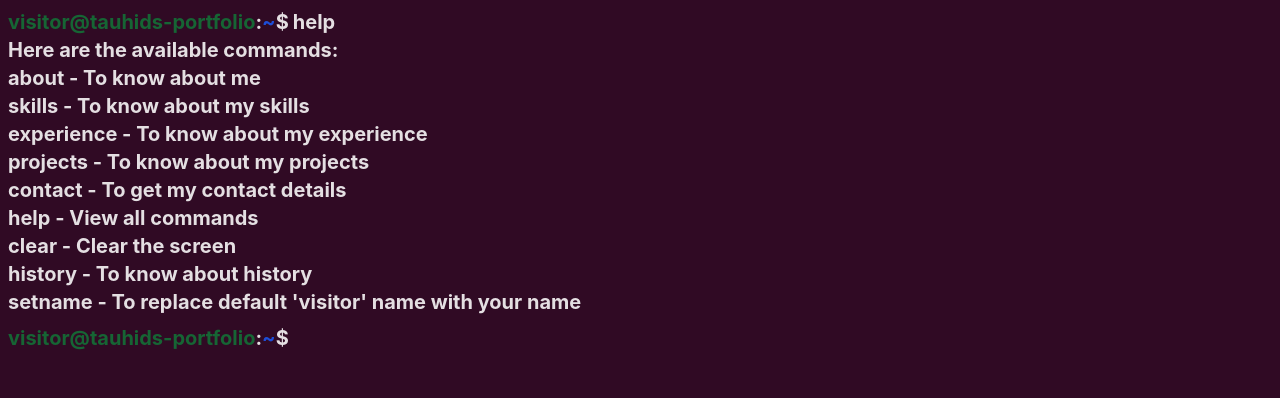
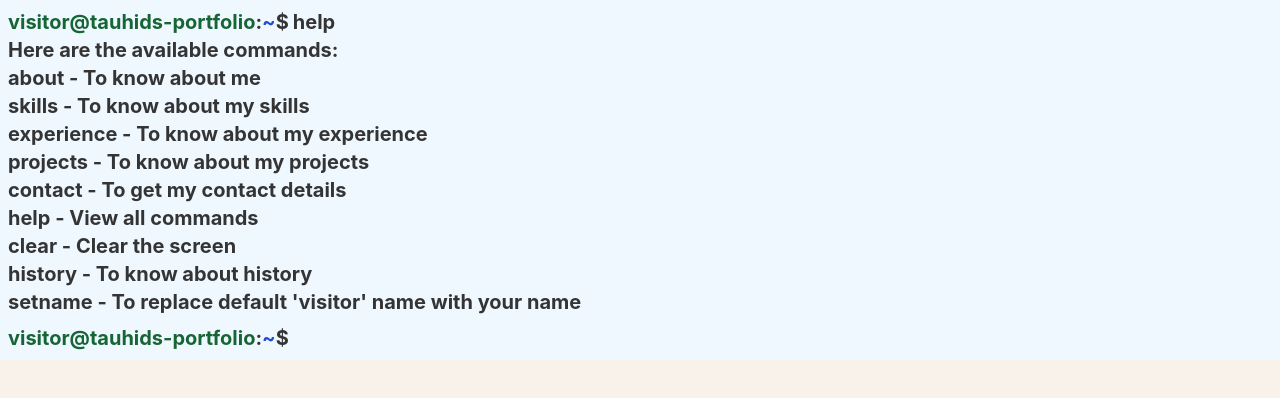
Before and after one commit to thtauhid/terminal-portfolio, a React (Vite) app: page / in a window 1280 px wide. Shown: the top 398 px of the page. Built offline with nearby package versions, Linux system fonts and the light colour scheme; what queue-typescript would draw is missing.

Commit message:
Added Ios Development

```diff
--- a/data.json
+++ b/data.json
@@ -63,6 +63,10 @@
         {
           "label": "Real-time Chat Application",
           "value": "Developed a cutting-edge messaging app with real-time capabilities, supporting both group chats and a fun array of emojis."
+        },
+        {
+          "label": "Ios Development",
+          "value": "IOS development involves creating mobile applications specifically for Apple's iOS operating system using programming languages like Swift or Objective-C and Apple's development tools like Xcode. Developers design, code, and test their apps to provide a seamless and user-friendly experience on iPhones, iPads, and other Apple devices."
         }
       ]
     },
--- a/src/index.css
+++ b/src/index.css
@@ -4,8 +4,8 @@
   font-weight: 400;
 
   color-scheme: light dark;
-  color: rgba(255, 255, 255, 0.87);
-  background-color: #300a24;
+  color: rgba(24, 23, 23, 0.87);
+  background-color: rgb(248, 242, 234);
 
   font-synthesis: none;
   text-rendering: optimizeLegibility;
@@ -18,6 +18,7 @@ body {
   margin: 0;
   padding: 0;
   display: flex;
+  background-color: aliceblue;
 }
 
 @tailwind base;
```
